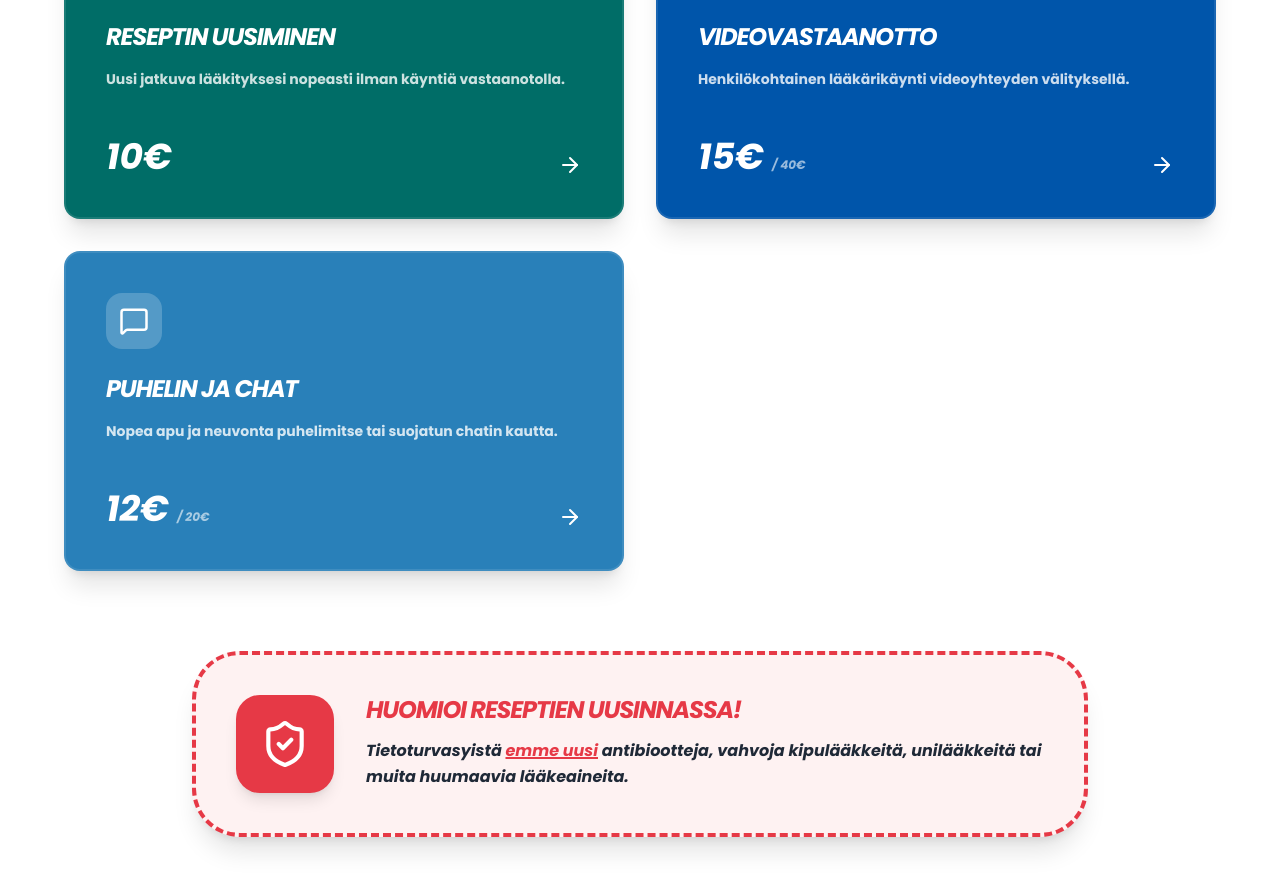
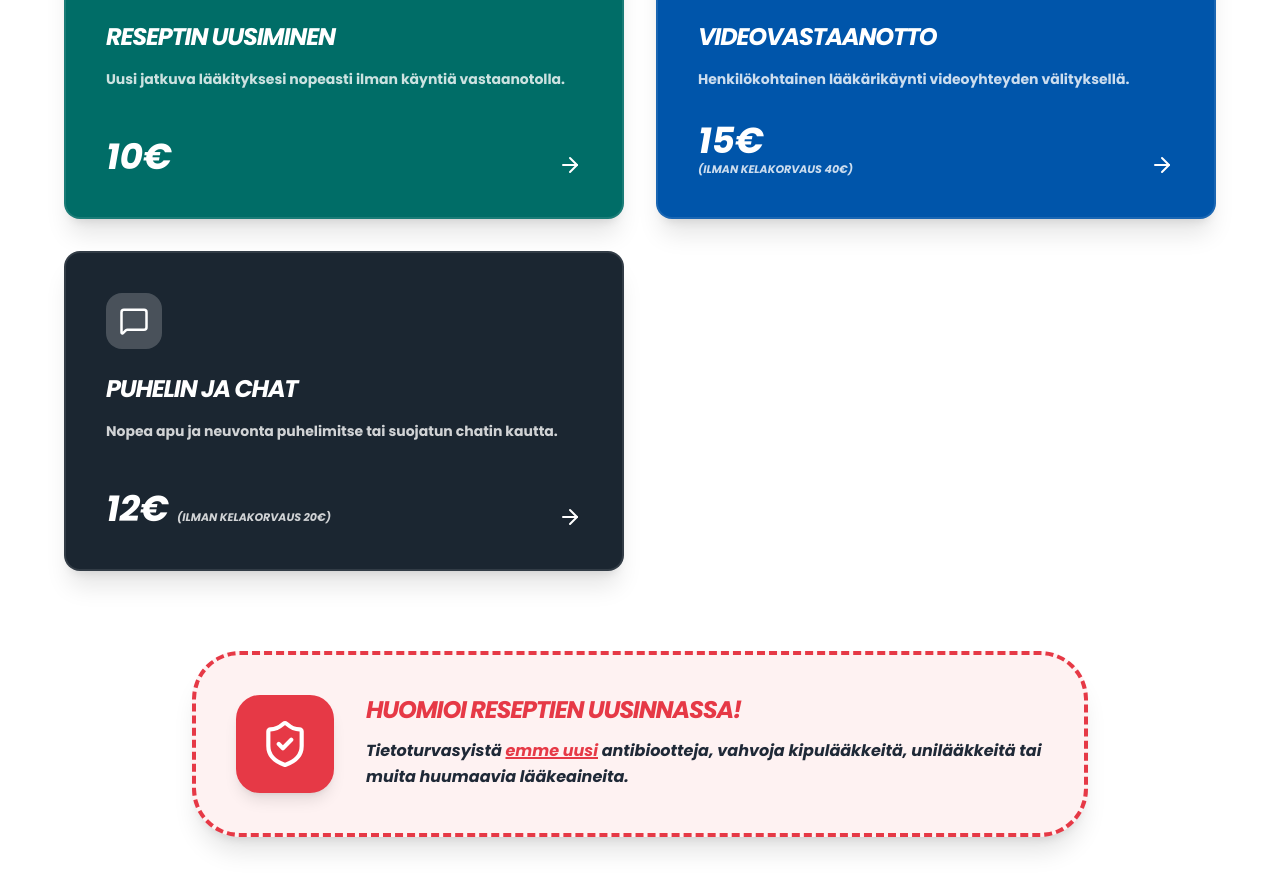
Before and after one commit to alfuapp/primelast, a Next.js app: page / in a window 1280 px wide. Shown: the part 1040-1931 px from the top of the page. Built offline with nearby package versions, Linux system fonts and the light colour scheme; no server answers.

Commit message:
sadexda kaadh ee adeega oo la habeeyay

```diff
--- a/app/page.tsx
+++ b/app/page.tsx
@@ -124,13 +124,20 @@ export default function HomePage() {
               <p className="text-white/80 font-bold text-sm">Henkilökohtainen lääkärikäynti videoyhteyden välityksellä.</p>
             </div>
             <div className="flex justify-between items-end mt-8">
-              <div className="text-white font-black text-4xl italic">15€ <span className="text-xs opacity-60">/ 40€</span></div>
+              <div className="flex flex-col items-start gap-1">
+  <div className="text-white font-black text-4xl italic leading-none">
+    15€
+  </div>
+  <span className="text-[11px] font-bold text-white/80 uppercase italic leading-tight">
+    (ilman kelakorvaus 40€)
+  </span>
+</div>
               <ArrowRight className="text-white" />
             </div>
           </div>
 
           {/* Card 4: Puhelin ja Chat */}
-          <div onClick={() => router.push('/services')} className="group cursor-pointer bg-[#2980b9] p-10 rounded-[1rem] shadow-xl border-2 border-white/10 hover:-translate-y-2 transition-all flex flex-col justify-between min-h-[320px]">
+          <div onClick={() => router.push('/services')} className="group cursor-pointer bg-[#1B2631] p-10 rounded-[1rem] shadow-xl border-2 border-white/10 hover:-translate-y-2 transition-all flex flex-col justify-between min-h-[320px]">
             <div>
               <div className="bg-white/20 w-14 h-14 rounded-2xl flex items-center justify-center mb-6 group-hover:scale-110 transition-transform">
                 <MessageSquare size={30} className="text-white" />
@@ -139,10 +146,13 @@ export default function HomePage() {
               <p className="text-white/80 font-bold text-sm">Nopea apu ja neuvonta puhelimitse tai suojatun chatin kautta.</p>
             </div>
             <div className="flex justify-between items-end mt-8">
-              <div className="text-white font-black text-4xl italic">12€ <span className="text-xs opacity-60">/ 20€</span></div>
+              <div className="text-white font-black text-4xl italic">12€ <span className="text-[11px] font-bold text-white/80 uppercase italic leading-tight">
+    (ilman kelakorvaus 20€)</span></div>
               <ArrowRight className="text-white" />
             </div>
+
           </div>
+
         </div>
 
         {/* Alert Section */}
--- a/app/services/page.tsx
+++ b/app/services/page.tsx
@@ -145,18 +145,20 @@ export default function ServicesPage() {
                   <Video size={28} />
                   <div>
                     <h3 className="text-lg font-black uppercase italic leading-none text-white">Video Vastaanotto</h3>
-                    <p className="text-[10px] font-bold mt-1 uppercase opacity-80">15€ <span className="opacity-50">(40€)</span></p>
+                    <p className="text-[10px] font-bold mt-1 uppercase opacity-900">
+  15€ <span className="opacity-80">(norm. 40€ - Kela-korvaus 25€)</span>
+</p>
                   </div>
                 </div>
                 <ArrowRight size={20} />
               </div>
 
-              <div onClick={() => setServiceType('chat')} className="p-6 cursor-pointer flex justify-between items-center bg-[#2980b9] border-4 border-[#2980b9] shadow-lg hover:scale-[1.02] transition-all text-white">
+              <div onClick={() => setServiceType('chat')} className="p-6 cursor-pointer flex justify-between items-center bg-[#800080] border-4 border-[#800080] shadow-lg hover:scale-[1.02] transition-all text-white">
                 <div className="flex items-center gap-4">
                   <Phone size={28} />
                   <div>
                     <h3 className="text-lg font-black uppercase italic leading-none text-white">Chat/Puh</h3>
-                    <p className="text-[10px] font-bold mt-1 uppercase opacity-80">12€ <span className="opacity-50">(20€)</span></p>
+                    <p className="text-[10px] font-bold mt-1 uppercase opacity-900">12€ <span className="opacity-80">(norm. 20€ - Kela-korvaus 8€)</span></p>
                   </div>
                 </div>
                 <ArrowRight size={20} />
```
